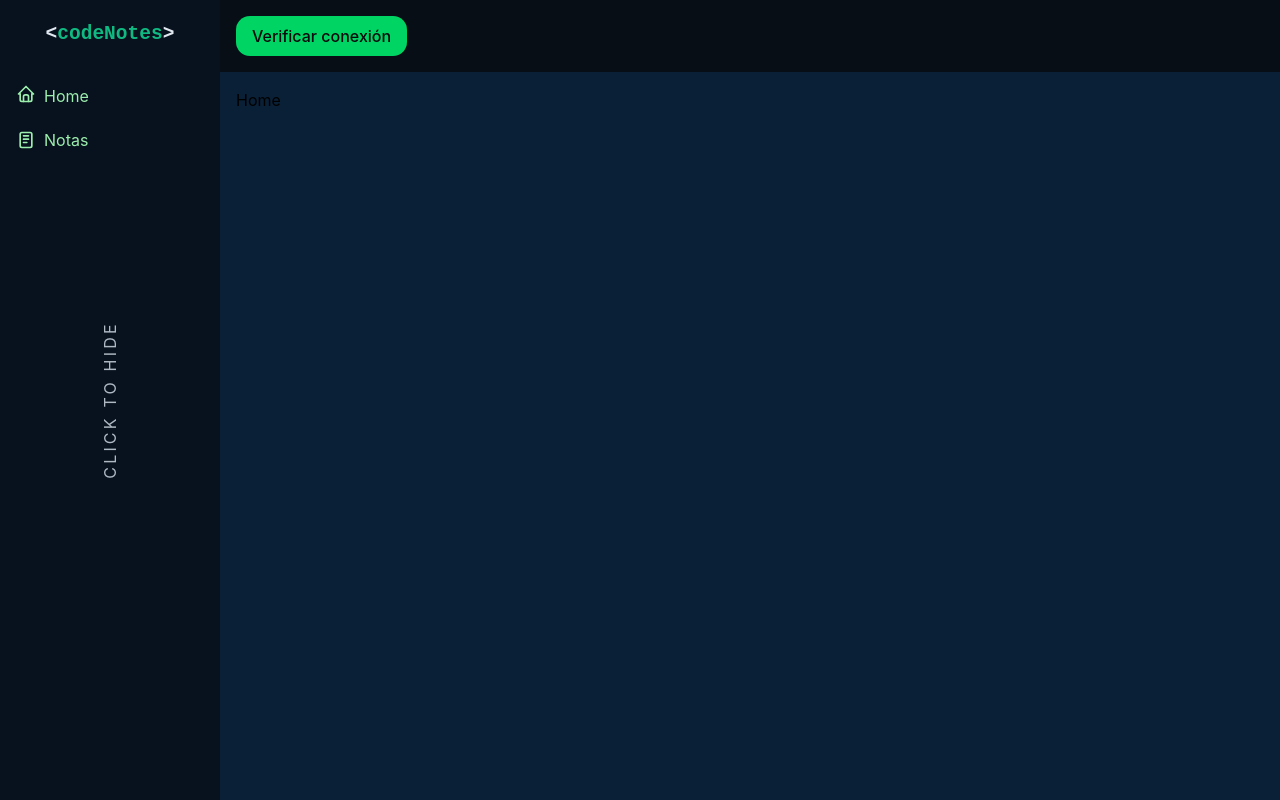
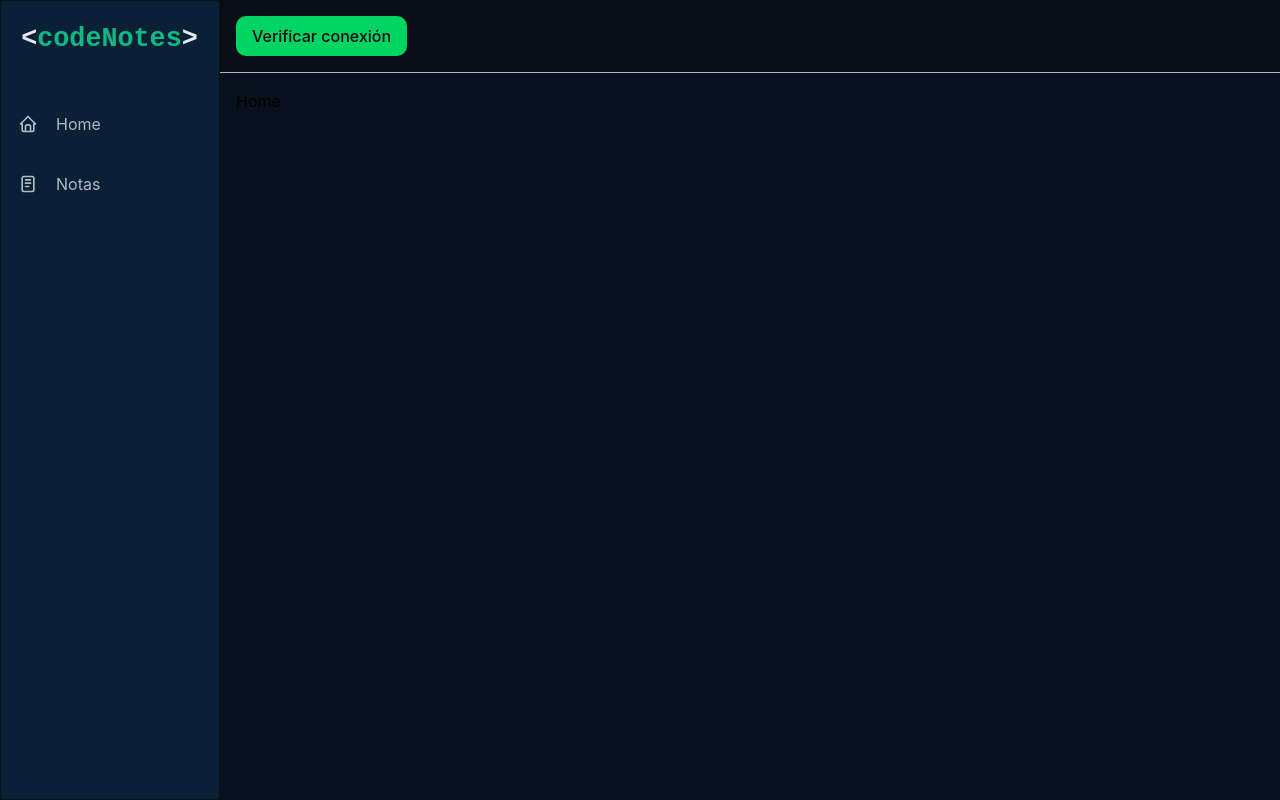
Before and after one commit to FelixRodriguezG/CodeNotes, a React (Vite) app: page / in a window 1280 px wide. Built offline with nearby package versions, Linux system fonts and the light colour scheme.

Commit message:
resolve bug with focus on naviagation

```diff
--- a/src/App.jsx
+++ b/src/App.jsx
@@ -3,6 +3,7 @@ import { router } from "./router/router";
 import LoadingScreen from "./components/LoadingScreen";
 import { NotesProvider } from "./context/NotesContext";
 import "./App.css";
+
 
 function App() {
   return (
--- a/src/components/Button.jsx
+++ b/src/components/Button.jsx
@@ -1,4 +1,5 @@
 import React from "react";
+import Spinner from "./Spinner"
 
 const sizeToClass = {
   sm: "btn--sm",
@@ -19,6 +20,7 @@ export default function Button({
   const classes = [
     "btn",
     `btn-${variant}`,
+    "flex gap-2",
     sizeToClass[size] || "",
     isLoading ? "cursor-wait" : "cursor-pointer",
     className,
@@ -34,9 +36,7 @@ export default function Button({
       className={classes}
       {...props}
     >
-      {isLoading && (
-        <span className="inline-block w-4 h-4 border-2 border-current border-r-transparent rounded-full animate-spin" />
-      )}
+      {isLoading && <Spinner />}
       <span>{children}</span>
     </button>
   );
--- a/src/components/Loader.jsx
+++ b/src/components/Loader.jsx
@@ -1,3 +1,8 @@
 export default function Loader() {
-  return <div className="loader">Cargando…</div>;
+  return (
+    <>
+      <span className="inline-block w-4 h-4 border-2 border-current border-r-transparent rounded-full animate-spin" />
+      <div className="loader">Cargando…</div>;
+    </>
+  )
 }
--- a/src/components/LoadingScreen.jsx
+++ b/src/components/LoadingScreen.jsx
@@ -1,11 +1,12 @@
-
+import Spinner from "./Spinner"
 export default function LoadingScreen({
   message = "Cargando...",
   className = ""
 }) {
   return (
     <div className={`min-h-screen flex items-center justify-center ${className}`}>
-      <p className="text-lg">{message}</p>
+      <Spinner />
+      <p className="text-lg text-white">{message}</p>
     </div>
   )
 }
--- a/src/components/Navbar.jsx
+++ b/src/components/Navbar.jsx
@@ -1,7 +1,4 @@
-import React from "react";
 import { Link } from "react-router-dom";
-import homeLogo from "../assets/home.svg";
-import noteLogo from "../assets/note.svg";
 
 export default function Navbar({ collapsed, onRequestExpand }) {
   const handleFocus = () => {
@@ -13,12 +10,12 @@ export default function Navbar({ collapsed, onRequestExpand }) {
       aria-label="Navegación principal"
       data-collapsed={collapsed ? "true" : "false"}
       onFocus={handleFocus}
+      className="w-full"
     >
-      <ul
-        className={`flex flex-col gap-5 px-4`}
-      >
+      <ul className="flex  md:flex-col gap-5 mx-2">
         <li className="links">
-          <Link to="/" aria-label="Home" className="flex gap-2 group">
+          <Link to="/" aria-label="Home" className="flex gap-2 group items-center ">
+            <span className="w-6 h-6 flex items-center justify-center flex-shrink-0">
               <svg
                 className="w-5 h-5 transition-transform group-hover:scale-150"
                 viewBox="0 0 24 24"
@@ -34,11 +31,18 @@ export default function Navbar({ collapsed, onRequestExpand }) {
                 <path d="M5 12v7a2 2 0 0 0 2 2h10a2 2 0 0 0 2 -2v-7" />
                 <path d="M9 21v-6a2 2 0 0 1 2 -2h2a2 2 0 0 1 2 2v6" />
               </svg>
-            <span className={collapsed ? "sr-only" : ""}>Home</span>
+            </span>
+            <span className={
+              "inline-block transition-all duration-200" +
+              (collapsed
+                ? " opacity-0 pointer-events-none"
+                : " w-20 opacity-100  ml-2 whitespace-nowrap")
+            }>Home</span>
           </Link>
         </li>
         <li className="links">
           <Link to="/notes" className="flex gap-2 items-center group">
+            <span className="w-6 h-6 flex items-center justify-center flex-shrink-0">
               <svg
                 className="w-5 h-5 transition-transform group-hover:scale-150"
                 viewBox="0 0 24 24" fill="none"
@@ -51,7 +55,13 @@ export default function Navbar({ collapsed, onRequestExpand }) {
                 <path d="M9 11h6" />
                 <path d="M9 15h4" />
               </svg>
-  <span className={collapsed ? 'sr-only' : ''}>Notas</span>
+            </span>
+            <span className={
+              "inline-block transition-all duration-200" +
+              (collapsed
+                ? " opacity-0 pointer-events-none"
+                : " w-20 opacity-100 ml-2 whitespace-nowrap")
+            }>Notas</span>
           </Link>
         </li>
       </ul>
--- a/src/layout/Layout.jsx
+++ b/src/layout/Layout.jsx
@@ -1,83 +1,131 @@
-import { useState } from "react"
-import { Outlet } from "react-router-dom"
+import { useState, useRef, useEffect } from "react"
+import { Outlet, useLocation } from "react-router-dom"
 import Navbar from "../components/Navbar"
 import Header from "../components/Header"
 
+import Button from "../components/button"
+
 import logo from "../assets/logo.svg"
-import favicon from "../assets/favicon.svg";
+import favicon from "../assets/favicon.svg"
 
 export default function Layout() {
-  const [ collapsed, setCollapsed ] = useState(false)
+  const [collapsed, setCollapsed] = useState(false)
+  const asideRef = useRef(null)
+  const mainRef = useRef(null)
+  const navbarRef = useRef(null)
+  const location = useLocation()
 
-  // Manejar eventos del teclado
+  // Enfoca el sidebar al cargar/cambiar de ruta
+  useEffect(() => {
+    if (asideRef.current) {
+      asideRef.current.focus()
+    }
+  }, [location])
+
+  // Si no hay foco y se presiona Tab, enfoca el primer elemento del Navbar
+  useEffect(() => {
+    const handleTab = (e) => {
+      const active = document.activeElement
+
+      if (e.key === "Tab" && !e.shiftKey) {
+        // Si el foco está en body o main, redirigir al Navbar
+        if (active === document.body || active === mainRef.current) {
+          e.preventDefault()
+
+          // Expandir sidebar temporalmente
+          setCollapsed(false)
+
+          // Enfocar el primer enlace del Navbar
+          setTimeout(() => {
+            const firstLink = asideRef.current?.querySelector('a, button')
+            if (firstLink) {
+              firstLink.focus()
+            }
+          }, 50)
+        }
+      }
+    }
+
+    window.addEventListener("keydown", handleTab)
+    return () => window.removeEventListener("keydown", handleTab)
+  }, [])
+
+  // Manejar eventos del teclado en el aside
   const handleKeyDown = (e) => {
     if (e.key === "Enter" || e.key === " ") {
-      e.preventDefault() // Prevenir el comportamiento por defecto
+      e.preventDefault()
       setCollapsed(prev => !prev)
+    }
+    if (e.key === "Escape") {
+      setCollapsed(true)
+      e.target.blur()
+    }
+  }
+
+  // Manejar blur del aside (solo colapsar si el foco sale completamente del sidebar)
+  const handleAsideBlur = (e) => {
+    // Verificar si el nuevo foco está dentro del aside
+    if (!asideRef.current?.contains(e.relatedTarget)) {
+      setCollapsed(true)
     }
   }
 
   return (
-    <div className="layout-app" data-collapsed={collapsed ? "true" : "false"}>
-      <aside  className={[
-        "area-sidebar relative bg-[var(--sidebar-bg)] overflow-hidden",
-        // ancho colapsado vs expandido (solo ≥ md)
-        "md:transition-[width] md:duration-300",
-        "flex  md:flex-col  gap-8",
-        collapsed ? "md:w-[56px]" : "md:w-[220px]",
-      ].join(" ")}
+    <div
+      className="layout-app"
+      data-collapsed={collapsed ? "true" : "false"}
+    >
+      <aside
+        ref={asideRef}
+        tabIndex={-1}
+        className={[
+          "area-sidebar justify-around items-center md:justify-start md:items-start bg-[var(--sidebar-item-active-bg)] overflow-hidden",
+          "md:transition-[width] md:duration-300",
+          "flex md:flex-col gap-8 border-r-1 border-muted",
+          collapsed ? "md:w-[56px]" : "md:w-[220px]",
+        ].join(" ")}
+        onMouseEnter={() => setCollapsed(false)}
+        onMouseLeave={() => setCollapsed(true)}
+        onBlur={handleAsideBlur}
+        onKeyDown={handleKeyDown}
       >
+        <div className="h-18  object-cover overflow-hidden">
         {/* logo */}
-
         {collapsed ? (
           <img
             src={favicon}
             alt="DevNotes Short Logo"
-            className="h-18 mt-2 transition-all duration-300 w-auto"
+            className="hidden md:flex md:h-18 shrink-0 "
           />
-        ):(
+        ) : (
           <img
             src={logo}
             alt="DevNotes Logo"
-            className={`h-10 mt-3 transition-all duration-300 ${collapsed ? 'opacity-0' : 'w-auto'}`}
+            className={`hidden h-18 md:block ${
+              collapsed ? "opacity-0" : "w-auto"
+            }`}
           />
+        )}
 
-        )}
+        </div>
+
 
         {/* Contenido del menú */}
         <Navbar
+          ref={navbarRef}
           collapsed={collapsed}
           onRequestExpand={() => setCollapsed(false)}
         />
 
-        {/* Rail vertical clicable */}
-        <button
-          onClick={() => setCollapsed(v => !v)}
-          onKeyDown={handleKeyDown}
-          aria-expanded={!collapsed}
-          className={[
-            "hidden md:flex items-center justify-center",                 // solo en desktop
-            "absolute  top-1/2 -translate-y-1/2 w-[56px] z-10",
-            " cursor-pointer select-none rotate-180",
-            collapsed ? "right-0" : "left-1/2 -translate-x-1/2 ",
-            // texto vertical
-            collapsed ? "[writing-mode:vertical-rl] [text-orientation:mixed]" : "",
-            "[writing-mode:vertical-rl] [text-orientation:mixed]",
-            "text-[var(--text-lg)] tracking-[0.2em] uppercase",
-            "text-muted hover:text-text",
-            "focus:outline-none focus-visible:ring-2 focus-visible:ring-[var(--btn-outline-ring)]"
-          ].join(" ")}
-          title={collapsed ? "Click to expand" : "Click to hide"}
-        >
-          {collapsed ? "Click to expand" : "Click to hide"}
-        </button>
-
       </aside>
 
       {/* Resto del layout */}
-      <header className="area-header bg-bg p-4"><Header /></header>
-      <main className="area-main p-4 bg-[var(--sidebar-item-active-bg)]"> <Outlet /> </main>
-
+      <header className="area-header bg-bg p-4 border-b-1 border-muted">
+        <Header />
+      </header>
+      <main ref={mainRef} className="area-main p-4 bg-[var(--sidebar-bg)]">
+        <Outlet />
+      </main>
     </div>
   )
 }
--- a/src/pages/NotesList.jsx
+++ b/src/pages/NotesList.jsx
@@ -20,8 +20,8 @@ export default function NotesList() {
     <>
       <div className="flex items-center justify-between mb-4">
         <h1>Notes</h1>
-        <Link className="btn" to="/notes/new">
-          Nueva Nota
+        <Link className="btn btn-primary" to="/notes/new">
+          New card
         </Link>
       </div>
 
--- a/src/styles/style_components/button.css
+++ b/src/styles/style_components/button.css
@@ -1,6 +1,6 @@
 @layer components {
     .btn {
-        @apply inline-flex items-center justify-center px-4 py-2 rounded-lg font-medium transition-all duration-200 focus:outline-none focus-visible:ring-2;
+        @apply inline-flex items-center justify-center px-4 py-2 rounded-md font-medium transition-all duration-200 focus:outline-none focus-visible:ring-2;
     }
 
     /* Variantes */
@@ -27,7 +27,7 @@
     }
 
     .btn-secondary:hover {
-        @apply bg-[var(--color-elevated)];
+        @apply bg-[var(--color-success)] text-[var(--color-bg)];
     }
 
     .btn-secondary:active {
@@ -72,7 +72,8 @@
     }
 
     .btn-outline:hover {
-        background-color: oklch(0.24 0.04 250);
+        background-color:var(--color-bg-light);
+        color: var(--color-text-light);;
         /* leve surface hover */
     }
 
--- a/src/styles/style_components/links.css
+++ b/src/styles/style_components/links.css
@@ -1,5 +1,6 @@
-@layer components {
+        @layer components {
   .links {
-    @apply text-[var(--link)] hover:text-[var(--link-hover)] active:text-[var(--link-active)] visited:text-[var(--link-visited)];
+    @apply text-[var(--sidebar-item)] hover:text-primary-500
+    p-2 active:text-[var(--link-active)] visited:text-[var(--link-visited)] hover:bg-[var(--link-hover)]/20;
   }
 }
```
Also changed, not shown: src/components/NoteCard.jsx (+8 -5 lines), src/styles/style_components/card.css (+2 -5 lines), src/styles/theme.css (+66 -41 lines), src/assets/favicon.svg. Lines whose indentation alone changed are shown as unchanged.
